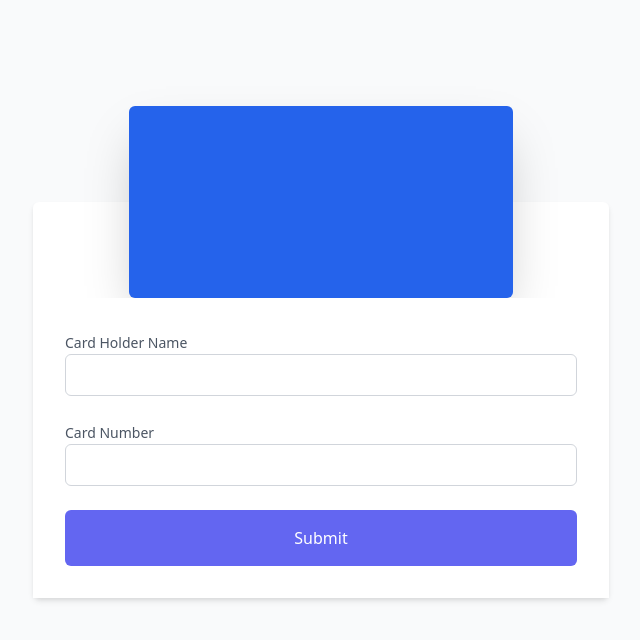
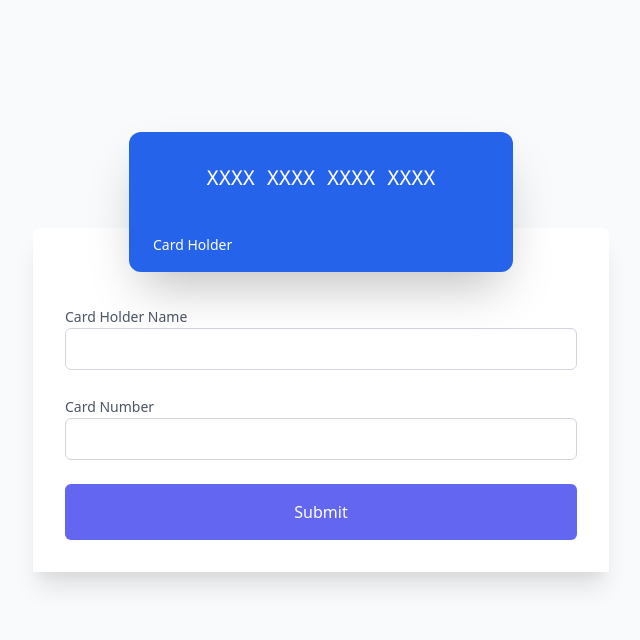
Before and after one commit to leventefrks/react-webshop-payment, a React (Create React App) app: page / in a window 1280 px wide. Shown: the top 640 px of the page, without its empty margins (319-959 px from the left). Built offline with nearby package versions, Linux system fonts and the light colour scheme.

Commit message:
mask, display

```diff
--- a/src/components/CreditCard.js
+++ b/src/components/CreditCard.js
@@ -4,17 +4,33 @@ import { card } from 'creditcards';
 const CreditCard = () => {
   const [name, setName] = useState('');
   const [cardNumber, setCardNumber] = useState('');
+  const [placeholder, setPlaceholder] = useState('XXXX XXXX XXXX XXXX');
 
-  const onChangeName = e => {
-    const currentName = e.target.value;
-    setName(e.target.value);
+  const onChangeName = e => setName(e.target.value);
+
+  const onChangeCardNumber = e => {
+    const creditCard = card.parse(e.target.value);
+    setCardNumber(card.format(creditCard));
+
+    setPlaceholder(() => setCardMask(creditCard));
   };
 
-  const onChangeCardNumber = e => {
-    const parsedNumber = card.parse(e.target.value);
-    const formattedNumber = card.format(parsedNumber, ['  ']);
-    setCardNumber(formattedNumber);
+  const setCardMask = creditCard => {
+    const mask = 'XXXXXXXXXXXXXXXX';
+    const currentMask = [...mask]
+      .map((maskItem, index) => {
+        if (!creditCard[index]) {
+          return (maskItem = 'X');
+        } else {
+          return (maskItem = creditCard[index]);
+        }
+      })
+      .join('');
+
+    return createChunks(currentMask);
   };
+
+  const createChunks = string => string.match(/.{1,4}/g);
 
   const onSubmit = e => {
     e.preventDefault();
@@ -22,10 +38,17 @@ const CreditCard = () => {
   };
 
   return (
-    <div className="w-full bg-white rounded-md shadow-md">
-      <div className="flex flex-col w-96 h-48 -mt-24 mx-auto px-6 py-4 rounded-md bg-blue-600 shadow-2xl space-y-6 text-white">
-        <div className="text-3xl self-center">{cardNumber}</div>
-        <div className="text-sm">{name}</div>
+    <div className="w-full bg-white rounded-md shadow-xl">
+      <div className="flex flex-col w-96 -mt-24 mx-auto px-6 py-4 rounded-xl bg-blue-600 shadow-2xl space-y-6 text-white relative">
+        <div className="self-center p-4 font-mono text-xl">{placeholder}</div>
+        <div>
+          <label htmlFor="name" className="text-sm text-white capitalize">
+            card holder
+          </label>
+          <div className="text-md uppercase font-bold tracking-wide">
+            {name}
+          </div>
+        </div>
       </div>
       <form className="w-full bg-white p-8 space-y-6" onSubmit={onSubmit}>
         <div>
@@ -40,8 +63,9 @@ const CreditCard = () => {
             name="name"
             id="name"
             maxLength="30"
+            autoComplete="off"
+            className="w-full px-3 py-2 placeholder-gray-300 border border-gray-300 rounded-md focus:outline-none focus:ring focus:ring-indigo-100 focus:border-indigo-300 dark:bg-gray-700 dark:text-white dark:placeholder-gray-500 dark:border-gray-600 dark:focus:ring-gray-900 dark:focus:border-gray-500"
             onChange={onChangeName}
-            className="w-full px-3 py-2 placeholder-gray-300 border border-gray-300 rounded-md focus:outline-none focus:ring focus:ring-indigo-100 focus:border-indigo-300 dark:bg-gray-700 dark:text-white dark:placeholder-gray-500 dark:border-gray-600 dark:focus:ring-gray-900 dark:focus:border-gray-500"
           />
         </div>
         <div>
@@ -55,9 +79,11 @@ const CreditCard = () => {
             type="text"
             name="card-number"
             id="card-number"
-            maxLength="16"
+            maxLength="19"
+            autoComplete="off"
+            value={cardNumber}
+            className="w-full px-3 py-2 placeholder-gray-300 border border-gray-300 rounded-md focus:outline-none focus:ring focus:ring-indigo-100 focus:border-indigo-300 dark:bg-gray-700 dark:text-white dark:placeholder-gray-500 dark:border-gray-600 dark:focus:ring-gray-900 dark:focus:border-gray-500"
             onChange={onChangeCardNumber}
-            className="w-full px-3 py-2 placeholder-gray-300 border border-gray-300 rounded-md focus:outline-none focus:ring focus:ring-indigo-100 focus:border-indigo-300 dark:bg-gray-700 dark:text-white dark:placeholder-gray-500 dark:border-gray-600 dark:focus:ring-gray-900 dark:focus:border-gray-500"
           />
         </div>
         <button
```
Also changed, not shown: src/assets/visa.png (added).
